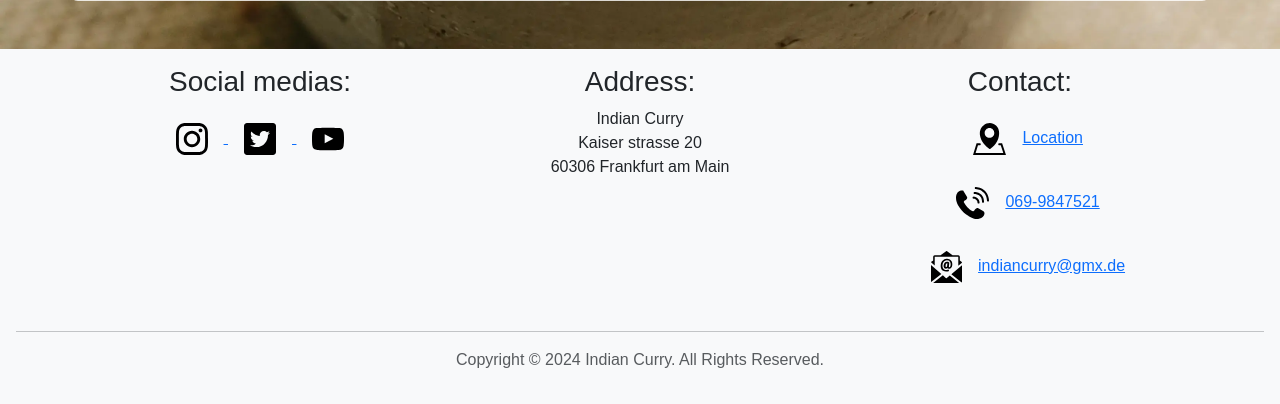
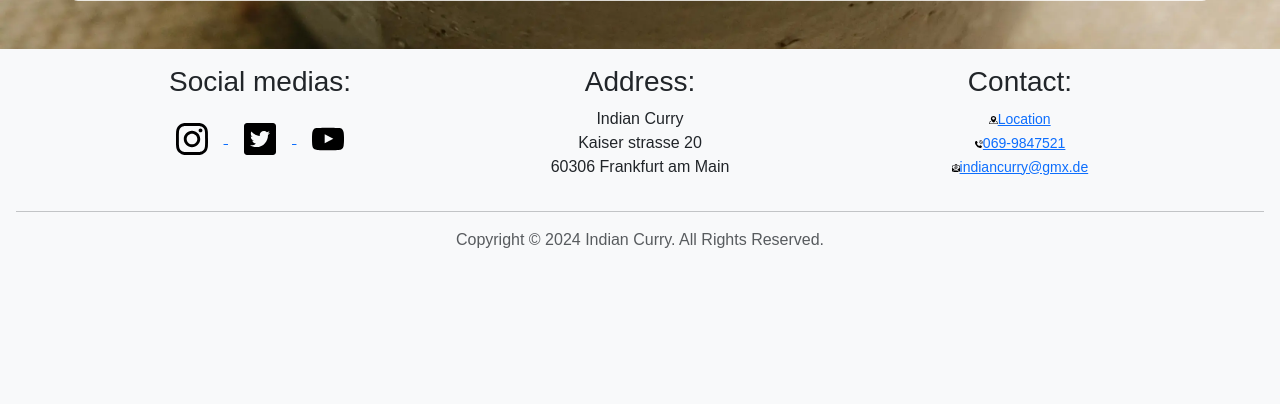
Before and after one commit to Pramilashanmugam/Restaurant, a Django app: page / in a window 1280 px wide. Shown: the part 1619-2023 px from the top of the page. After the commit the page ends 1867 px from the top, so only its background shows below. Run offline with Django 5.2, Linux system fonts and the light colour scheme; some libraries are stand-ins or nearby versions.

Commit message:
icons resized, updated footer.html. for deployment

```diff
--- a/static/css/base.css
+++ b/static/css/base.css
@@ -60,11 +60,14 @@ footer {
     text-align: center;
 }
 
-.social-icon, .icon {
+.social-icon {
     height: 2rem;
     margin: 1rem;
 }
-.icon {
+
+a .icon {
+    height: 8px;
+    color: black;
     text-decoration: none;
 }
 
--- a/templates/includes/footer.html
+++ b/templates/includes/footer.html
@@ -29,20 +29,21 @@
             <div class="col-md-4">
                 <div class="footer-container text-center text-md-left">
                     <h3>Contact:</h3>
-                    <p>
+                    <p><small>
                         <a href="https://www.google.com/maps/place/Kaiserstra%C3%9Fe+20,+60311+Frankfurt+am+Main,+Germany/@50.1106063,8.6721825,17z/data=!3m1!4b1!4m6!3m5!1s0x47bd0ea9679cffb1:0xe86ede7c92f67447!8m2!3d50.1106029!4d8.6747628!16s%2Fg%2F11b8vcdtdt?entry=ttu"
                             target="_blank" rel="noopener" aria-label="map - Opens in new tab"><img src="{% static 'icons/address-location-icon.svg' %}" alt="Map Icon" class="icon">Location</a>
                         <br>
                         <a href="tel:+49699847521" target="_blank" rel="noopener" aria-label="phone - Opens in new tab"><img src="{% static 'icons/calling-icon.svg' %}" alt="phone Icon" class="icon">069-9847521</a>
                         <br>
                         <a href="mailto:indiancurry@gmx.de" target="_blank" rel="noopener" aria-label="email - Opens in new tab"><img src="{% static 'icons/email-address-icon.svg' %}" alt="phone Icon" class="icon">indiancurry@gmx.de</a>
+                    </small>
                     </p>
                 </div>
             </div>
         </div>
     </div>
     <hr>
-    <div class="container-fluid">
+    <div class="container-fluid ">
         <div class="row">
             <div class="col-12">
                 <p class="text-center text-md-right text-muted">Copyright © 2024 Indian Curry. All Rights Reserved.</p>
```
Also changed, not shown: 1 other file.
